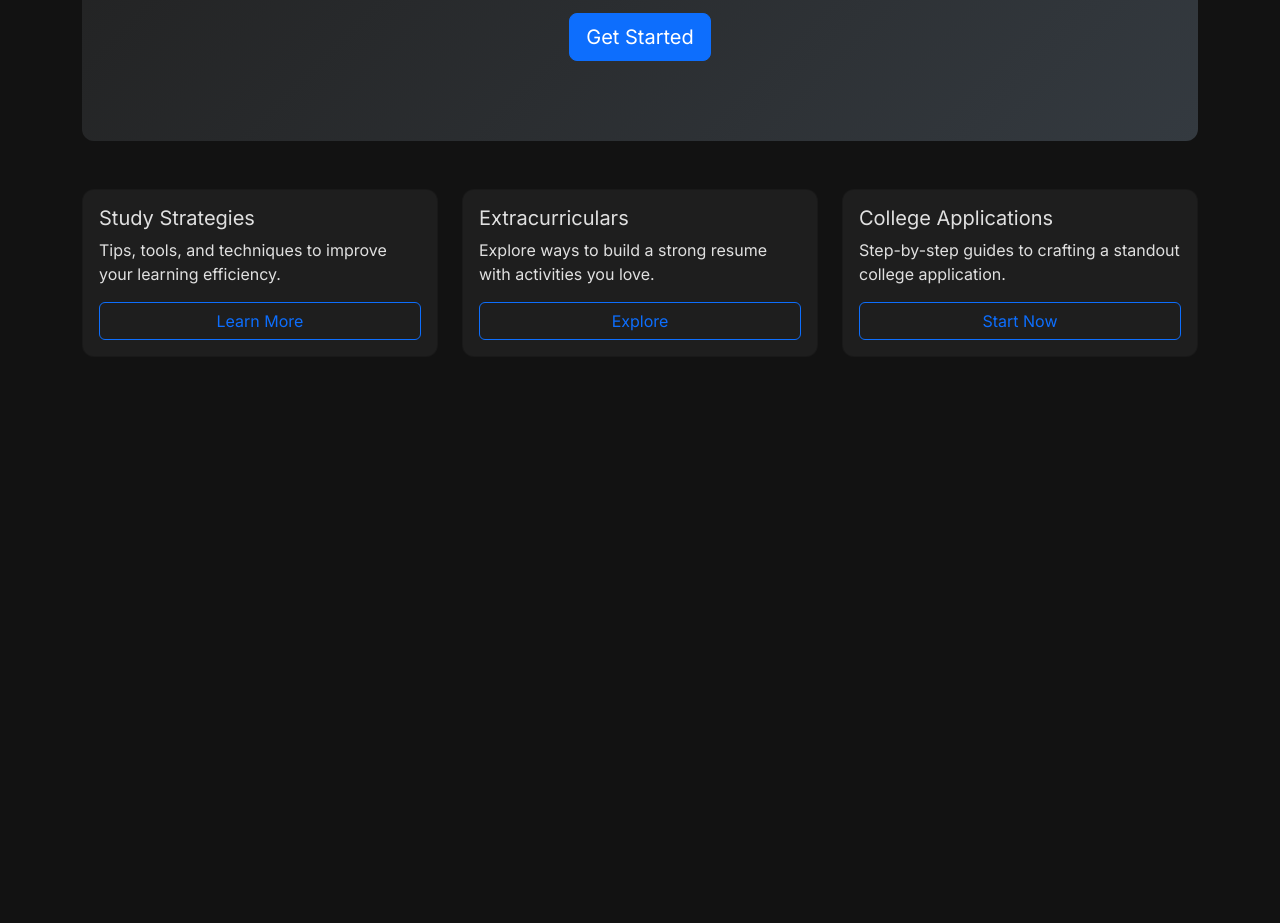
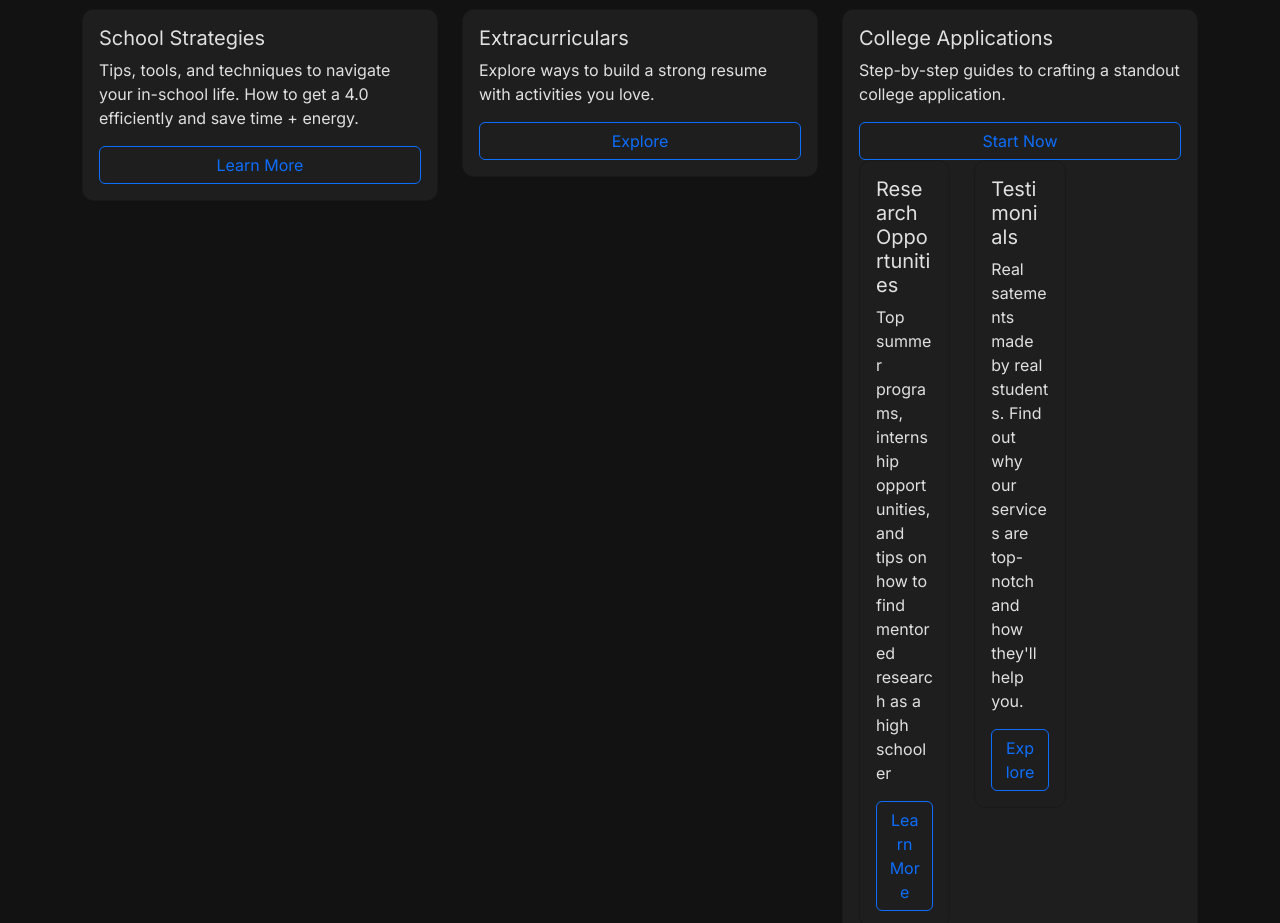
Before and after one commit to d0ofus0/highschooldemystified, a plain HTML site: page index.html in a window 1280 px wide. Shown: the part 245-1168 px from the top of the page. Before the commit the page ends 800 px from the top, so only its background shows below. Drawn offline with nearby package versions, Linux system fonts and the light colour scheme.

Commit message:
Add files via upload

```diff
--- a/index.html
+++ b/index.html
@@ -79,11 +79,9 @@
 
     <!-- Hero Section -->
     <div class="container">
-        <div class="hero">
-            <h1>Maximize Your High School Journey</h1>
-            <p class="lead">Your one-stop hub for academic success, college prep, and extracurricular excellence.</p>
-            <a href="#" class="btn btn-primary btn-lg">Get Started</a>
-        </div>
+          <h1>Maximize Your High School Journey</h1>
+          <p class="lead">Your one-stop hub for academic success, college prep, and extracurricular excellence.</p>
+          <a href="#" class="btn btn-primary btn-lg">Get Started</a>
     </div>
 
     <!-- Resource Cards -->
@@ -91,8 +89,8 @@
         <div class="row">
             <div class="col-md-4">
                 <div class="card p-3">
-                    <h5>Study Strategies</h5>
-                    <p>Tips, tools, and techniques to improve your learning efficiency.</p>
+                    <h5>School Strategies</h5>
+                    <p>Tips, tools, and techniques to navigate your in-school life. How to get a 4.0 efficiently and save time + energy.</p>
                     <a href="#" class="btn btn-outline-primary">Learn More</a>
                 </div>
             </div>
@@ -108,6 +106,19 @@
                     <h5>College Applications</h5>
                     <p>Step-by-step guides to crafting a standout college application.</p>
                     <a href="#" class="btn btn-outline-primary">Start Now</a>
+        <div class="row">
+            <div class="col-md-4">
+                <div class="card p-3">
+                    <h5>Research Opportunities</h5>
+                    <p>Top summer programs, internship opportunities, and tips on how to find mentored research as a high schooler</p>
+                    <a href="#" class="btn btn-outline-primary">Learn More</a>
+                </div>
+            </div>
+            <div class="col-md-4">
+                <div class="card p-3">
+                    <h5>Testimonials</h5>
+                    <p>Real satements made by real students. Find out why our services are top-notch and how they'll help you.</p>
+                    <a href="#" class="btn btn-outline-primary">Explore</a>
                 </div>
             </div>
         </div>
```
